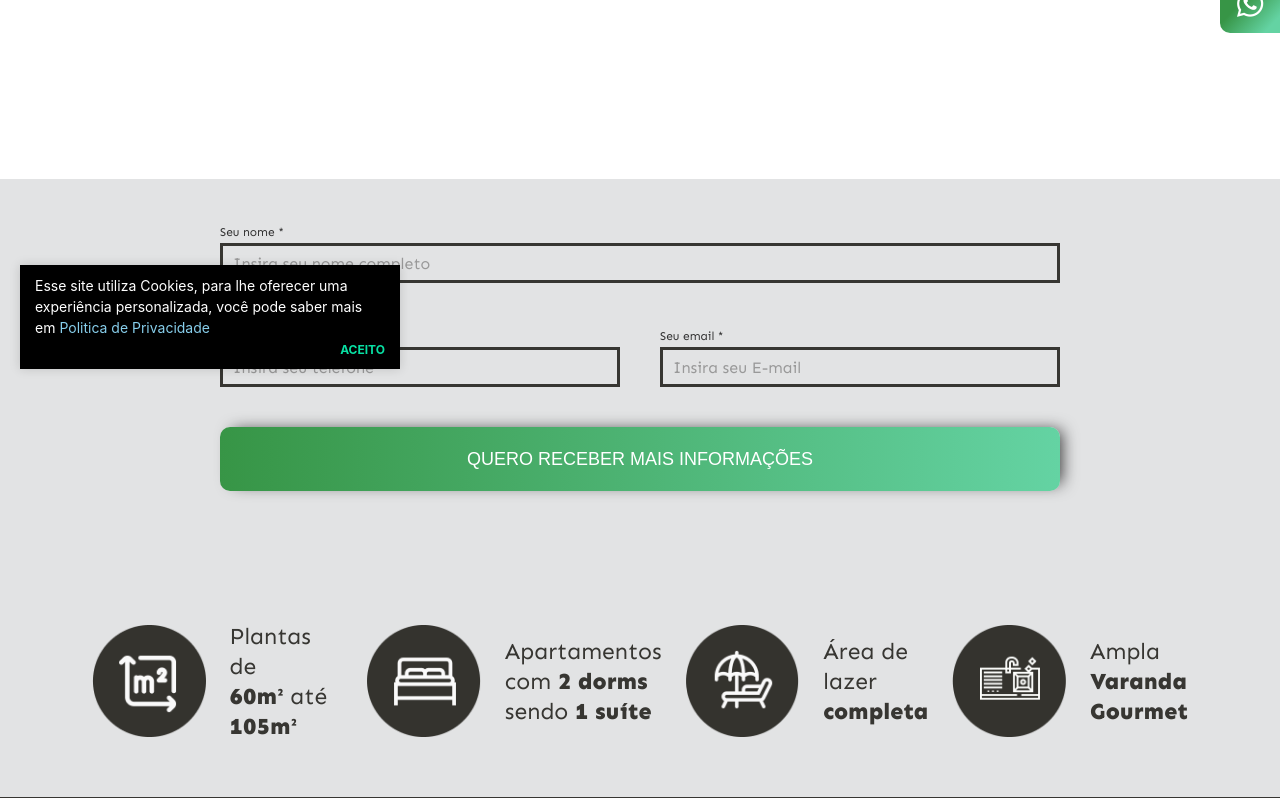
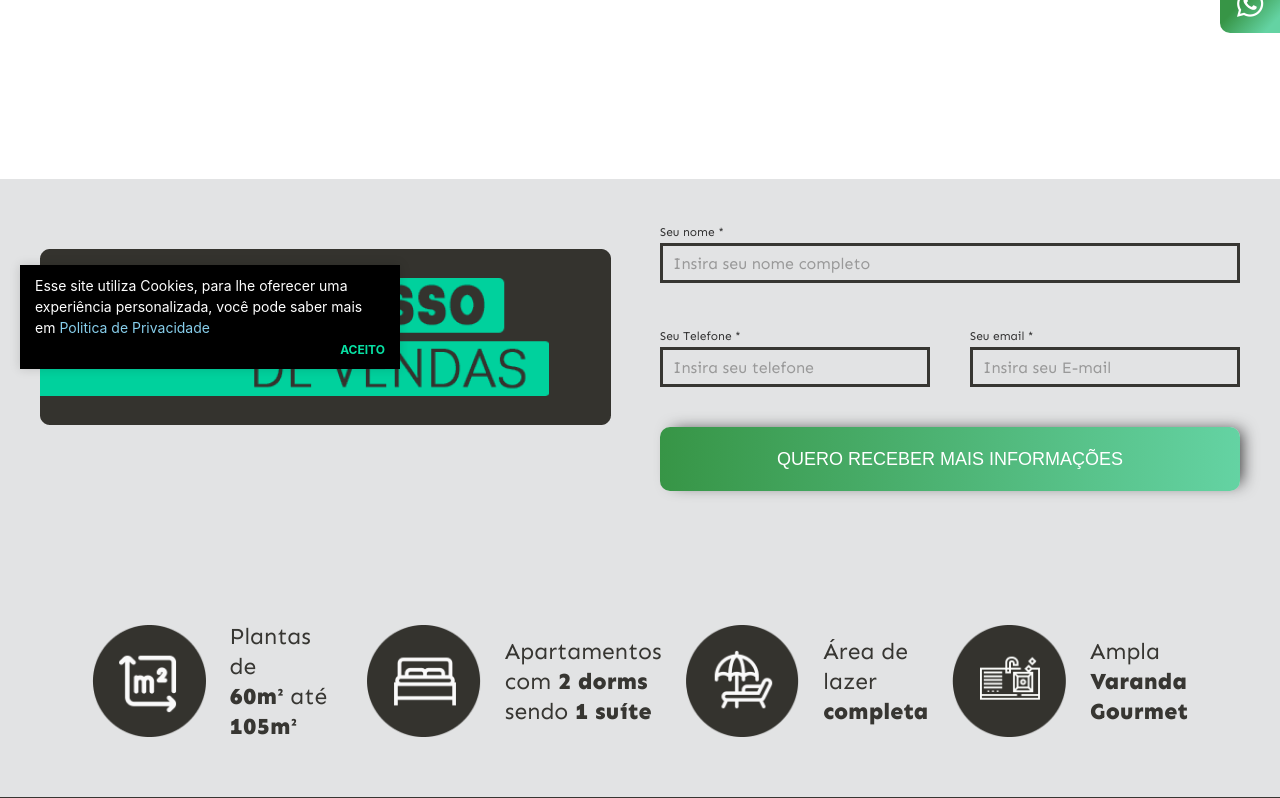
Before and after one commit to IgorConstant/ViscondeConstrutora, a PHP site: page / in a window 1280 px wide. Shown: the part 411-1209 px from the top of the page. Run offline with PHP 8.4, Linux system fonts and the light colour scheme; some libraries are stand-ins or nearby versions; some web fonts are replaced.

Commit message:
Ajuster no Arquivo Form.php

```diff
--- a/villa-di-trento/pages/form.php
+++ b/villa-di-trento/pages/form.php
@@ -32,7 +32,18 @@
         </form>
     </div>
 </section>
-<div class="uk-container uk-padding">
+
+
+<div class="form-block">
+    <div class="uk-container">
+        <div class="uk-child-width-1-2@s uk-child-width-1-2@m" uk-grid>
+            <div>
+                <div class="uk-flex uk-flex-middle">
+                   <img src="assets/images/new-detail.png" alt="detail">
+                </div>
+            </div>
+            <div>
+                <div>
                     <div class="form-contact">
                         <form method="POST" action="" id="frmContato" uk-grid>
                             <div class="uk-width-1-1">
@@ -57,8 +68,13 @@
                         </div>
                     </div>
                 </div>
+            </div>
+        </div>
+    </div>
+</div>
 
-<div class="icons-area uk-padding uk-visible@l" data-aos="fade-up">
+
+<div class="icons-area uk-padding uk-visible@l">
     <div class="uk-container">
         <table class="uk-table uk-table-middle">
             <tbody>
--- a/villa-di-trento/pages/intro.php
+++ b/villa-di-trento/pages/intro.php
@@ -6,26 +6,17 @@
             <div class="uk-position-top-right selo-visconde">
                 <img src="assets/images/selo-visconde.png" alt="selo-visconde">
             </div>
-            <div class="uk-position-top-left uk-margin-top chamada-text">
-                <img width="80%" src="assets/images/img-banner.png" alt="financiamento">
-            </div>
         </li>
         <li>
             <img src="assets/images/vdt_churrasqueira.jpg" alt="vdt-churrasqueira">
             <div class="uk-position-top-right selo-visconde">
                 <img src="assets/images/selo-visconde.png" alt="selo-visconde">
             </div>
-            <div class="uk-position-top-left uk-margin-top chamada-text">
-                <img width="80%" src="assets/images/img-banner.png" alt="financiamento">
-            </div>
         </li>
         <li>
             <img src="assets/images/vdt_varanda.jpg" alt="vdt-varanda">
             <div class="uk-position-top-right selo-visconde">
                 <img src="assets/images/selo-visconde.png" alt="selo-visconde">
-            </div>
-            <div class="uk-position-top-left uk-margin-top chamada-text">
-                <img width="80%" src="assets/images/img-banner.png" alt="financiamento">
             </div>
         </li>
     </ul>
--- a/villa-di-trento/styles/form.scss
+++ b/villa-di-trento/styles/form.scss
@@ -1,15 +1,13 @@
 #form-area {
     padding: 40 0px;
-    font-family: 'Sen', sans-serif;
+    font-family: "Sen", sans-serif;
     background: #e2e3e4;
 
-    @media(min-width: 1024px) {
-        .form-contact {
-            width: 70%;
-            display: block;
-            margin-right: auto;
-            margin-left: auto;
-        }
+    .form-block {
+        padding: 40px 0;
+
+        img{
+            margin-top: 30px;
         }
 
         form {
@@ -37,7 +35,7 @@
                 background: linear-gradient(90deg, rgba(55, 149, 70, 1) 0%, rgba(100, 211, 163, 1) 100%);
                 filter: progid:DXImageTransform.Microsoft.gradient(startColorstr="#379546", endColorstr="#64d3a3", GradientType=1);
                 color: #fff;
-            font-family: 'Basic', sans-serif;
+                font-family: "Basic", sans-serif;
                 padding: 13px;
                 font-size: 18px;
                 -webkit-box-shadow: 7px -2px 16px -5px rgba(0, 0, 0, 0.75);
@@ -45,19 +43,16 @@
                 box-shadow: 7px -2px 16px -5px rgba(0, 0, 0, 0.75);
                 border: none;
 
-            transition: transform .5s ease;
+                transition: transform 0.5s ease;
 
                 &:hover {
                     transform: scale(1.1);
                 }
             }
         }
-
-
-
+    }
 
     .icons-area {
-
         table {
             font-weight: 300;
 
@@ -75,7 +70,6 @@
         }
     }
 
-
     .slider-mobile {
         padding: 40px 0;
 
```
Also changed, not shown: villa-di-trento/assets/css/main.css, villa-di-trento/assets/images/new-detail.png (added), villa-di-trento/assets/js/main.js. Lines whose indentation alone changed are shown as unchanged.
